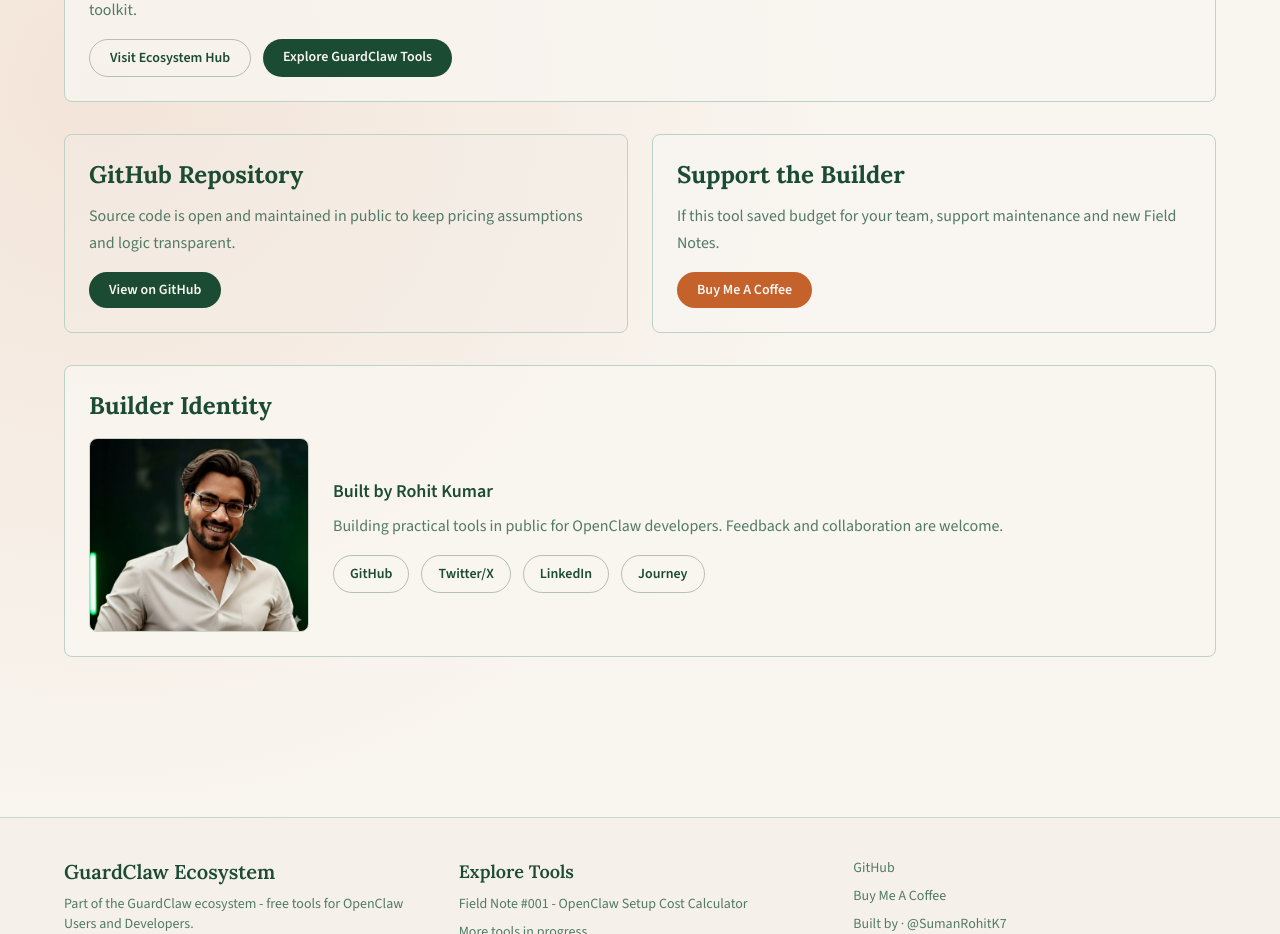
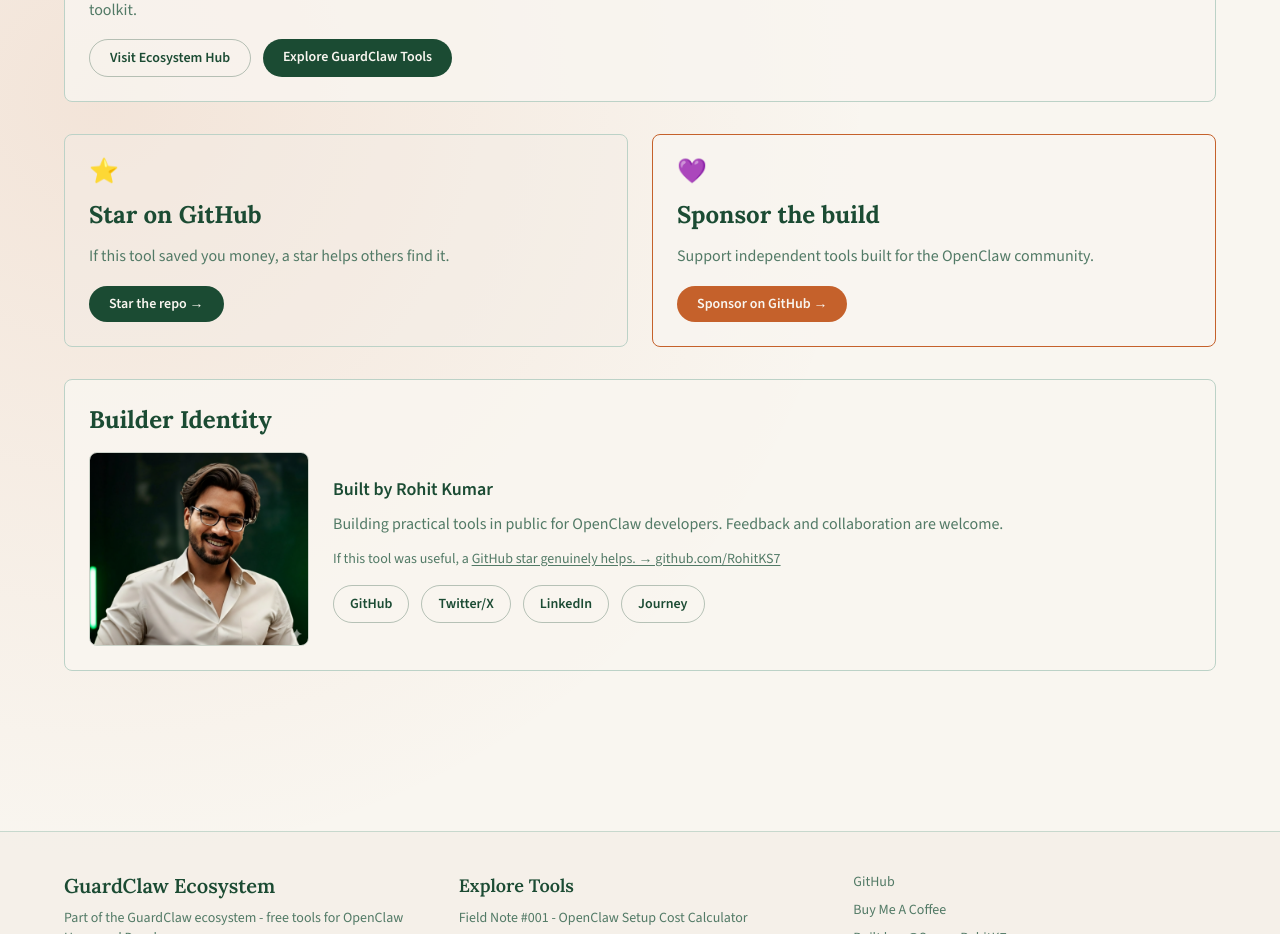
Before and after one commit to RohitKS7/openclaw_setup_cost_calculator, a Next.js app: page / in a window 1280 px wide. Shown: the part 2000-2934 px from the top of the page. Built offline with nearby package versions, Linux system fonts and the light colour scheme.

Commit message:
added github star and sponsor method

```diff
--- a/package.json
+++ b/package.json
@@ -9,6 +9,7 @@
     "lint": "next lint"
   },
   "dependencies": {
+    "@vercel/analytics": "^2.0.1",
     "framer-motion": "latest",
     "next": "latest",
     "react": "latest",
--- a/src/app/layout.tsx
+++ b/src/app/layout.tsx
@@ -1,4 +1,5 @@
 import type { Metadata } from "next";
+import { Analytics } from "@vercel/analytics/next";
 import "./globals.css";
 import GoogleAnalytics  from "@/components/analytics/GoogleAnalytics";
 
@@ -34,6 +35,7 @@
     <html lang="en">
       <body className="antialiased" suppressHydrationWarning>
         {children}
+        <Analytics />
         <GoogleAnalytics GA_MEASUREMENT_ID="G-9P4049TPFT" />
       </body>
     </html>
--- a/src/components/landing/LandingPageContent.tsx
+++ b/src/components/landing/LandingPageContent.tsx
@@ -261,30 +261,32 @@
 
           <MotionSection className="grid gap-6 md:grid-cols-2">
             <article className="rounded-brand border bg-secondary/45 p-6">
-              <h2 className="text-2xl font-bold">GitHub Repository</h2>
+              <p className="text-2xl leading-none">⭐</p>
+              <h2 className="mt-4 text-2xl font-bold">Star on GitHub</h2>
               <p className="mt-3 text-muted-foreground">
-                Source code is open and maintained in public to keep pricing assumptions and logic transparent.
+                If this tool saved you money, a star helps others find it.
               </p>
               <Link
                 href={SOCIAL_LINKS.tool_github}
                 target="_blank"
                 className="mt-4 inline-flex rounded-full bg-primary px-5 py-2 text-sm font-semibold text-primary-foreground"
               >
-                View on GitHub
+                Star the repo →
               </Link>
             </article>
 
-            <article className="rounded-brand border bg-background/80 p-6">
-              <h2 className="text-2xl font-bold">Support the Builder</h2>
+            <article className="rounded-brand border border-accent bg-background/80 p-6">
+              <p className="text-2xl leading-none">💜</p>
+              <h2 className="mt-4 text-2xl font-bold">Sponsor the build</h2>
               <p className="mt-3 text-muted-foreground">
-                If this tool saved budget for your team, support maintenance and new Field Notes.
+                Support independent tools built for the OpenClaw community.
               </p>
               <Link
-                href={SOCIAL_LINKS.buyMeACoffee}
+                href="https://github.com/sponsors/RohitKS7"
                 target="_blank"
                 className="mt-4 inline-flex rounded-full bg-accent px-5 py-2 text-sm font-semibold text-accent-foreground"
               >
-                Buy Me A Coffee
+                Sponsor on GitHub →
               </Link>
             </article>
           </MotionSection>
@@ -299,6 +301,12 @@
                 <p className="text-lg font-semibold">Built by Rohit Kumar</p>
                 <p className="mt-2 text-muted-foreground">
                   Building practical tools in public for OpenClaw developers. Feedback and collaboration are welcome.
+                </p>
+                <p className="mt-3 text-sm text-muted-foreground">
+                  If this tool was useful, a{" "}
+                  <Link href="https://github.com/RohitKS7" target="_blank" className="underline underline-offset-2">
+                    GitHub star genuinely helps. → github.com/RohitKS7
+                  </Link>
                 </p>
                 <div className="mt-4 flex flex-wrap gap-3 text-sm font-semibold">
                   <Link href={SOCIAL_LINKS.github} target="_blank" className="rounded-full border border-primary/30 px-4 py-2">
```
Also changed, not shown: 1 other file (tests, documents, lock files or other folders).
